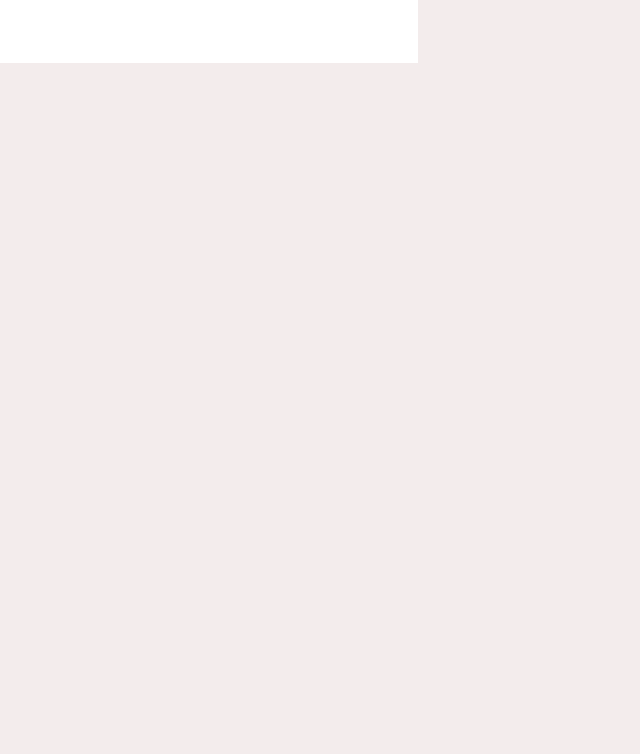
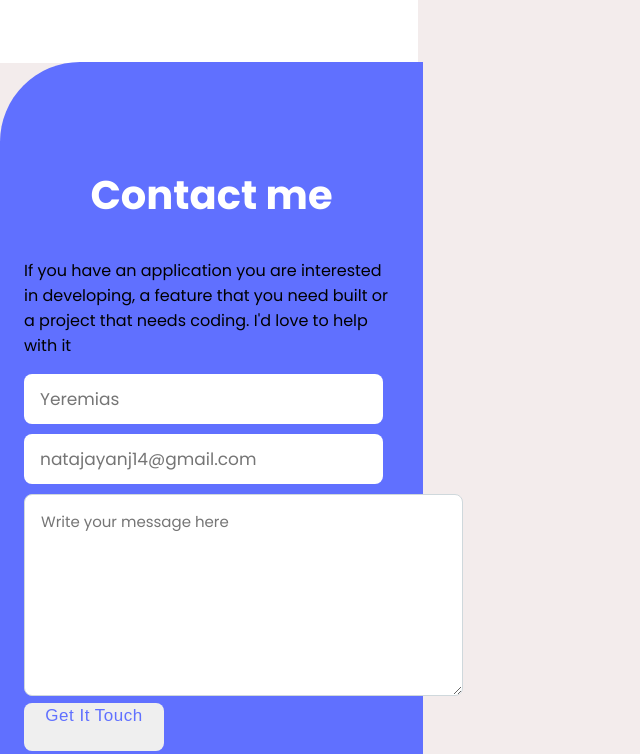
Before and after one commit to Jusha25/personal-portfolio, a website: page index.html in a window 1280 px wide. Shown: the part 4686-5440 px from the top of the page, without its empty margins (0-640 px from the left). Before the commit the page ends 5410 px from the top, so only its background shows below. Drawn offline with Linux system fonts and the light colour scheme.

Commit message:
added contactme form

```diff
--- a/index.html
+++ b/index.html
@@ -269,5 +269,45 @@
         </li>
       </ul>
     </section>
+    <section class="contact-form">
+      <footer class="footer">
+        <h2>Contact me</h2>
+        <p class="declare">
+          If you have an application you are interested in developing, a feature
+          that you need built or a project that needs coding. I'd love to help
+          with it
+        </p>
+        <form class="form" action="/contact-form" method="post">
+          <input
+            type="text"
+            id="name"
+            name="name"
+            placeholder="Yeremias"
+            cols="30"
+            rows="5"
+            maxlength="30"
+          />
+          <input
+            type="email"
+            id="email"
+            name="Email"
+            placeholder="natajayanj14@gmail.com"
+            cols="30"
+            rows="5"
+          />
+          <textarea
+            name="Write your message here"
+            id="Write your message here"
+            placeholder="Write your message here"
+            cols="30"
+            rows="5"
+            maxlength="500"
+            required
+          ></textarea>
+          <button class="btn" type="submit">Get It Touch</button>
+        </form>
+      </footer>
+      <img src="./images/Contactme.png" alt="" />
+    </section>
   </body>
 </html>
--- a/style.css
+++ b/style.css
@@ -322,3 +322,120 @@ section .icon-right {
   align-items: center;
   justify-content: space-between;
 }
+
+.contact-form {
+  background-color: #6070ff;
+  background-repeat: no-repeat;
+  top: -29px;
+  width: 375px;
+  padding-left: 24px;
+  padding-right: 24px;
+  border-radius: 80px 0 0 0;
+  height: 760px;
+}
+
+.contact-form .footer h2 {
+  display: flex;
+  font-family: "Poppins", sans-serif;
+  font-weight: 700;
+  font-size: 40px;
+  color: white;
+  align-items: center;
+  justify-content: center;
+  margin-top: 103px;
+  padding-top: 103px;
+}
+
+.contact-form .declare p {
+  color: #ebebff;
+  font-weight: 400;
+  font-size: 20px;
+  width: 327px;
+  text-align: center;
+  margin-left: 24px;
+}
+
+.form .feilds {
+  border-radius: 8px;
+  border: none;
+  outline: none;
+  padding: 15px 16px;
+  width: 327px;
+  font-family: "Poppins", sans-serif;
+  font-style: normal;
+  font-weight: 400;
+  font-size: 17px;
+  line-height: 20px;
+  display: flex;
+  align-items: center;
+  color: #172b4d;
+  margin: 15px;
+}
+
+form textarea {
+  background: #fff;
+  border: 1px solid #cfd8dc;
+  border-radius: 8px;
+  min-width: 327px;
+  min-height: 170px;
+  padding: 15px 16px;
+  line-height: 24px;
+  font-size: 15px;
+  font-weight: 400;
+  font-family: "Poppins", sans-serif;
+  font-style: normal;
+}
+
+.form input {
+  border-radius: 8px;
+  border: none;
+  outline: none;
+  padding: 15px 16px;
+  width: 327px;
+  font-family: "Poppins", sans-serif;
+  font-style: normal;
+  font-weight: 400;
+  font-size: 17px;
+  line-height: 20px;
+  display: flex;
+  align-items: center;
+  color: #172b4d;
+  margin-bottom: 10px;
+}
+
+.form textarea::placeholder {
+  font-size: 15px;
+  font-weight: 400;
+  font-family: "Poppins", sans-serif;
+  font-style: normal;
+}
+.form .btn {
+  font-style: normal;
+  font-weight: 500;
+  font-size: 17px;
+  line-height: 24px;
+  display: flex;
+  justify-content: center;
+  text-align: center;
+  letter-spacing: 0.03em;
+  color: #6070ff;
+  width: 140px;
+  height: 48px;
+  border-radius: 8px;
+  border: none;
+  outline: none;
+}
+
+form .btn:hover {
+  background-color: #6070ff;
+  color: white;
+}
+
+form .btn:active {
+  background-color: #2230d2;
+  color: white;
+}
+
+.footer img {
+  margin: 38px 120px;
+}
```
Also changed, not shown: images/Contactme.png (added).
